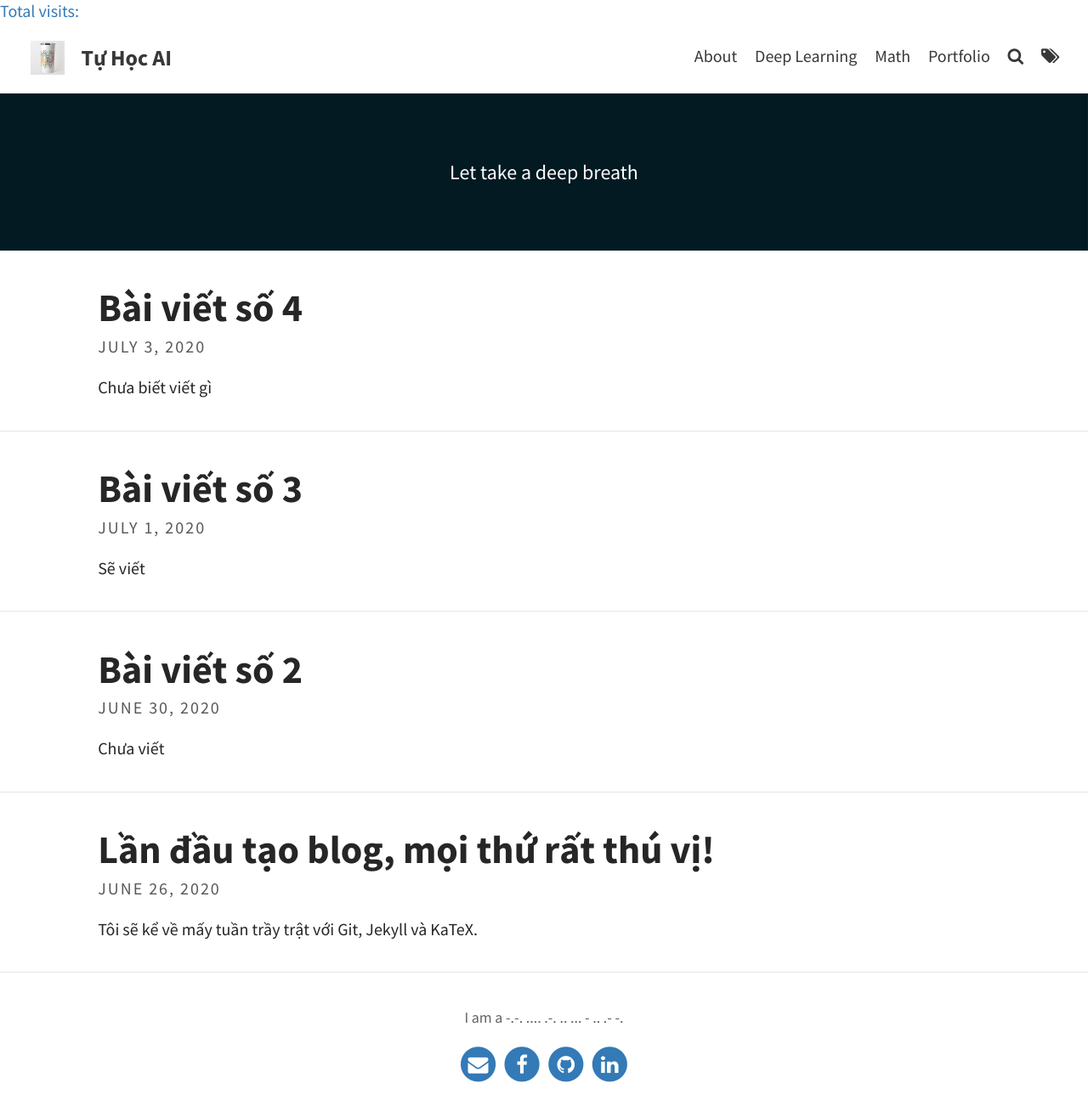
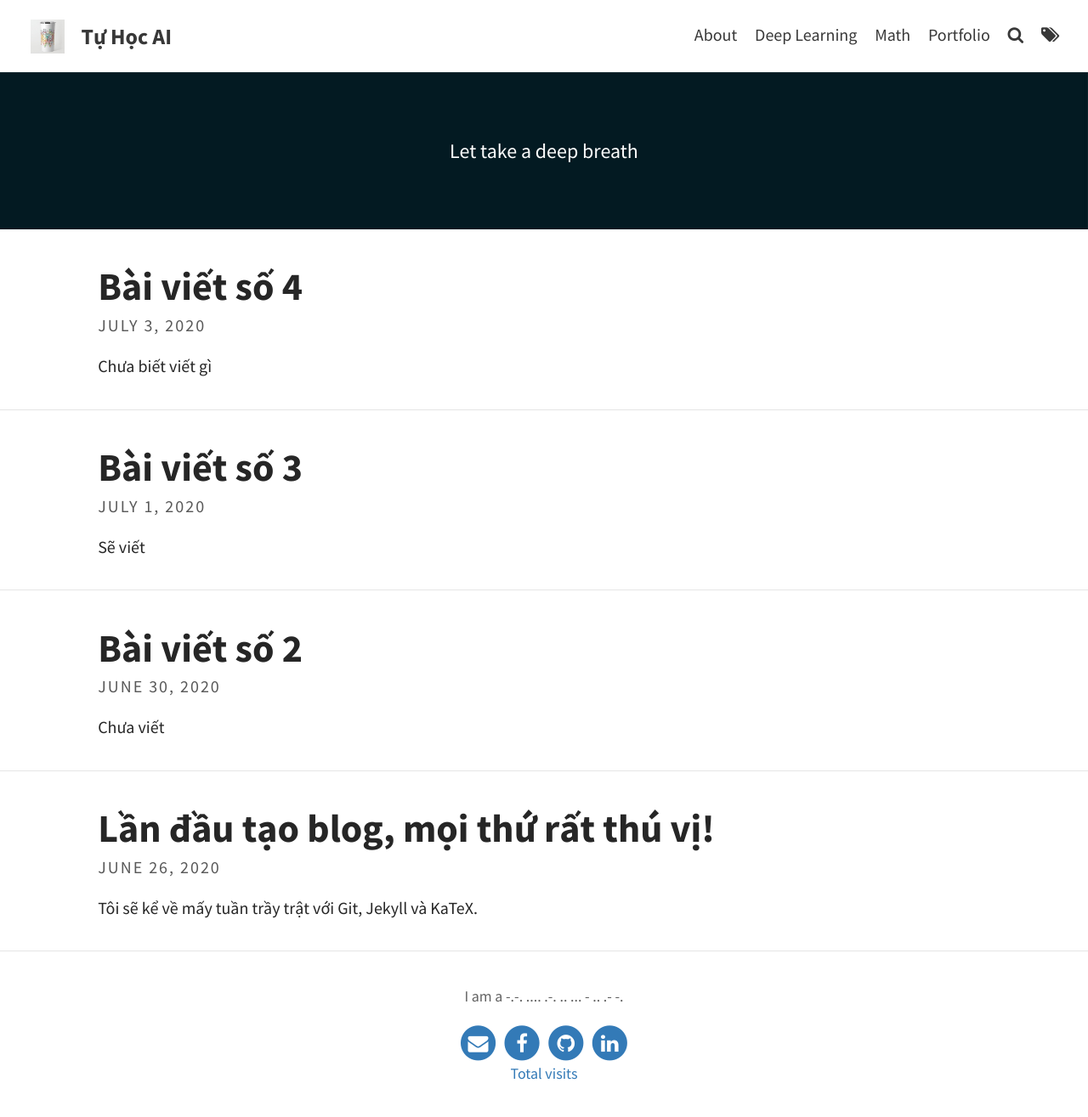
Before and after one commit to doducthao/doducthao.github.io, a Jekyll site: the page built from index.html, in a window 1280 px wide. Shown: the whole page at 85% size. Built offline with Jekyll 4.4.1, drawn with Linux system fonts in a browser that asks for light colours; the list of posts is cut into pages by our own code; comment, search, counter and statistics services are not loaded; some of the changed lines change nothing that is shown.

Commit message:
commit 4

```diff
--- a/_includes/footer.html
+++ b/_includes/footer.html
@@ -7,5 +7,20 @@
                 {% include icons.html %}
                 </ul>
             </div>
+    <!-- Statcounter code for Tu Hoc AI https://doducthao.github.io/ on Blogger -->
+    <script type="text/javascript">
+        //<![CDATA[
+        var sc_project=12347645;
+        var sc_invisible=0;
+        var sc_security="327b8552";
+        var sc_text=2;
+        var sc_https=1;
+        var scJsHost = "https://";
+        document.write("<sc"+"ript type='text/javascript' src='" + scJsHost+ "statcounter.com/counter/counter_xhtml.js'></"+"script>");
+        //]]>
+    </script>
+    <noscript><div class="statcounter"><a title="Web Analytics Made Easy - StatCounter" href="https://statcounter.com/" class="statcounter"><img class="statcounter" src="https://c.statcounter.com/12347645/0/327b8552/0/" alt="Web Analytics Made Easy - StatCounter" /></a></div></noscript>
+    <!-- End of Statcounter Code -->
+    <a href="https://statcounter.com/p12347645/?guest=1">Total visits</a>
 </footer>
 {% endif %}
--- a/_includes/head.html
+++ b/_includes/head.html
@@ -95,20 +95,4 @@
     <meta name="description" content="{% if page.excerpt %}{{ page.excerpt | strip_html | strip_newlines | truncate: 160 }}{% else %}{{ site.theme_settings.description }}{% endif %}">
     -->
 
-    <!-- Default Statcounter code for My Blog AI https://doducthao.github.io/ -->
-    <script type="text/javascript">
-        var sc_project=12347645;
-        var sc_invisible=0;
-        var sc_security="327b8552";
-        var sc_https=1;
-        var scJsHost = "https://";
-        document.write("<sc"+"ript type='text/javascript' src='" + scJsHost+
-        "statcounter.com/counter/counter.js'></"+"script>");
-    </script>
-    <noscript><div class="statcounter"><a title="Web Analytics"
-    href="https://statcounter.com/" target="_blank"><img class="statcounter"
-    src="https://c.statcounter.com/12347645/0/327b8552/0/" alt="Web
-    Analytics"></a></div></noscript>
-    <!-- End of Statcounter Code -->
-    <a href="https://statcounter.com/p12347645/?guest=1">Total visits: </a>
 </head>
```
Also changed, not shown: 18 other files.
